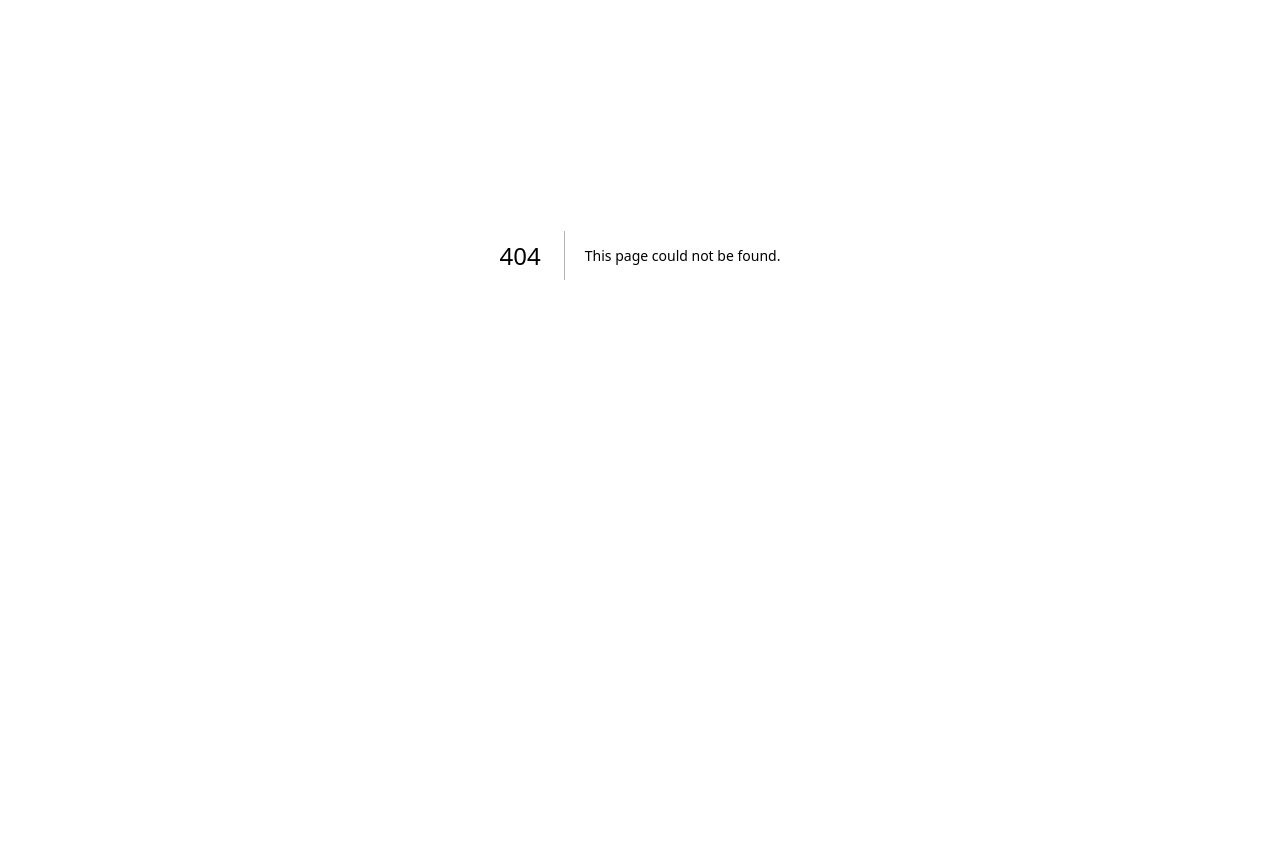
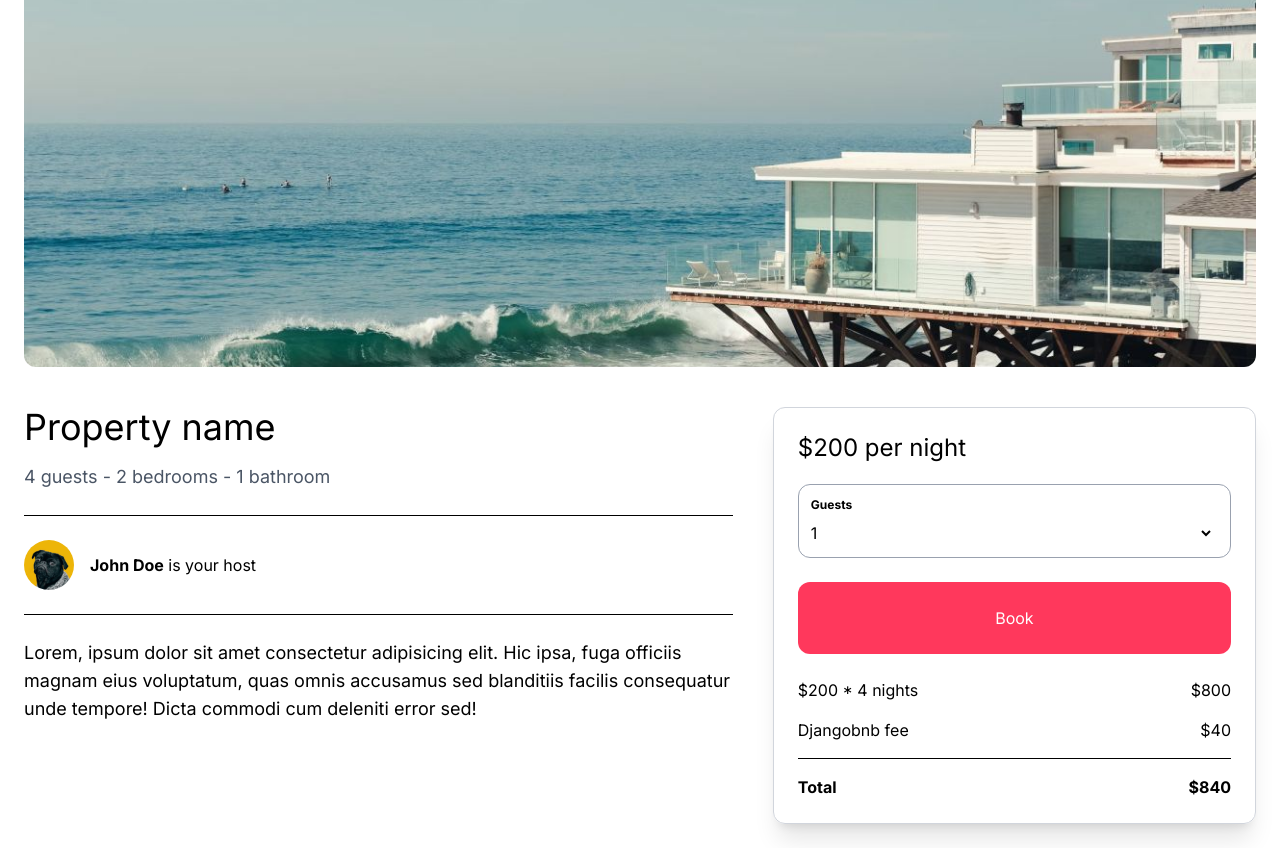
Before and after one commit to reymargutana46/Djangobnb, a Next.js app: page /properties/1 in a window 1280 px wide. Before the commit this address had no page. Shown: the part 273-1121 px from the top of the page. Before the commit the page ends 928 px from the top, so only its background shows below. Built offline with nearby package versions, Linux system fonts and the light colour scheme.

Commit message:
Last in the first video - Detail page fo properties(static) - Reymar C. Gutana

```diff
--- /dev/null
+++ b/app/components/properties/ReservationSidebar.tsx
@@ -0,0 +1,42 @@
+const ReservationSidebar = () => {
+    return (
+        <aside className="mt-6 p-6 col-span-2 rounded-xl border border-gray-300 shadow-xl">
+            <h2 className="mb-5 text-2xl">$200 per night</h2>
+
+            <div className="mb-6 p-3 border border-gray-400 rounded-xl">
+                <label className="mb-2 block font-bold text-xs">Guests</label>
+
+                <select className="w-full -ml-1 text-xm">
+                    <option>1</option>
+                    <option>2</option>
+                    <option>3</option>
+                    <option>4</option>
+                </select>
+            </div>
+
+            <div className="w-full mb-6 py-6 text-center text-white bg-airbnb hover:bg-airbnb-dark rounded-xl">Book</div>
+
+            <div className="mb-4 flex justify-between align-center">
+                <p>$200 * 4 nights</p>
+
+                <p>$800</p>
+            </div>
+
+            <div className="mb-4 flex justify-between align-center">
+                <p>Djangobnb fee</p>
+
+                <p>$40</p>
+            </div>
+
+            <hr />
+
+            <div className="mt-4 flex justify-between align-center font-bold">
+                <p>Total</p>
+
+                <p>$840</p>
+            </div>
+        </aside>
+    )
+};
+
+export default ReservationSidebar;
--- /dev/null
+++ b/app/properties/[id]/page.tsx
@@ -0,0 +1,54 @@
+import Image from "next/image";
+import ReservationSidebar from "@/app/components/properties/ReservationSidebar";
+
+const PropertyDetailPage = () => {
+  return (
+    <main className="max-w-[1500px] mx-auto px-6 pb-6">
+        <div className="w-full h-[64vh] mb-4 overflow-hidden rounded-xl relative">
+            <Image
+                fill
+                src="/beach_1.jpg"
+                className="object-cover w-full h-full"
+                alt="Beach house"
+            />
+        </div>
+
+        <div className="grid grid-cols-1 md:grid-cols-5 gap-4">
+            <div className="py-6 pr-6 col-span-3">
+                <h1 className="mb-4 text-4xl">Property name</h1>
+
+                <span className="mb-6 block text-lg text-gray-600">
+                    4 guests - 2 bedrooms - 1 bathroom
+                </span>
+
+                <hr />
+
+                <div className="py-6 flex items-center space-x-4">
+                    <Image
+                        src="/profile_pic_1.jpg"
+                        width={50}
+                        height={50}
+                        className="rounded-full"
+                        alt="The user name"
+                    />
+
+                    <p><strong>John Doe</strong> is your host</p>
+                </div>
+
+                <hr />
+
+                <p className="mt-6 text-lg">
+                    Lorem, ipsum dolor sit amet consectetur adipisicing elit.
+                    Hic ipsa, fuga officiis magnam eius voluptatum, quas omnis accusamus sed
+                    blanditiis facilis consequatur unde tempore! Dicta commodi cum deleniti error sed!
+                </p>
+            </div>
+
+            <ReservationSidebar />
+        </div>
+    </main>
+
+  )
+};
+
+export default PropertyDetailPage;
```
